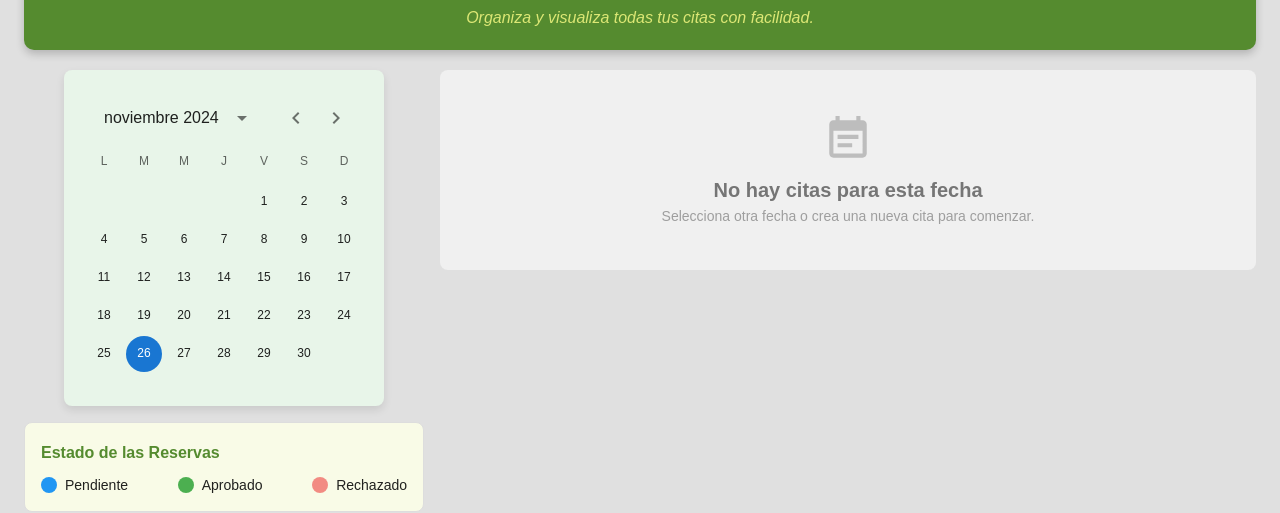
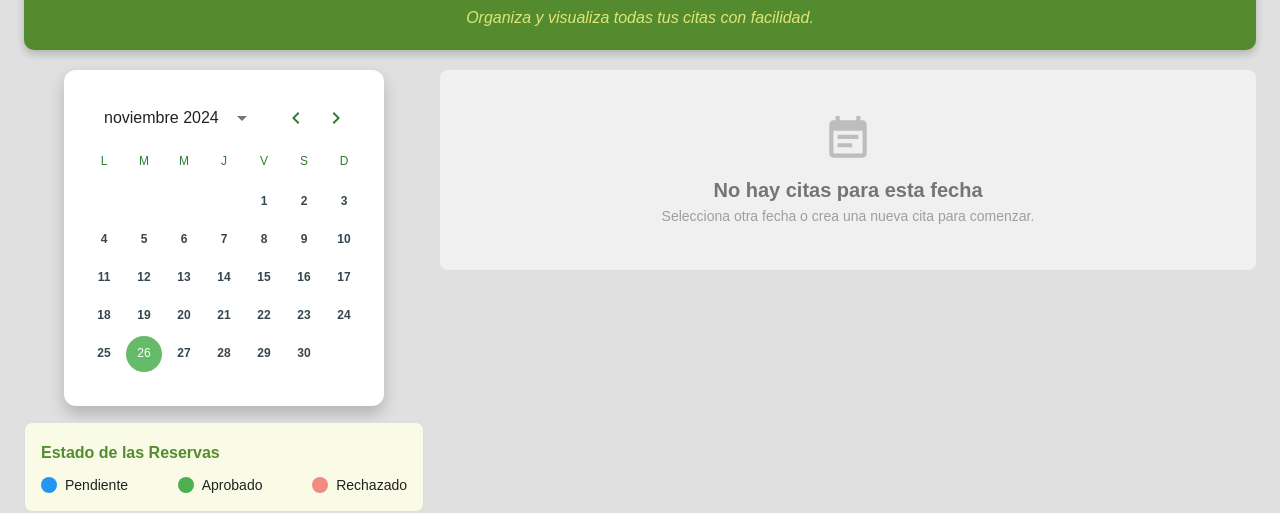
Before and after one commit to ChelochoX/autoagenda-fronted, a React (Vite) app: page /reserva in a window 1280 px wide. Shown: the part 197-710 px from the top of the page. Built offline with nearby package versions, Linux system fonts and the light colour scheme; no server answers.

Commit message:
ajuste en el estilo del calendario

```diff
--- a/src/Modulos/Reservas/Componentes/Calendario.jsx
+++ b/src/Modulos/Reservas/Componentes/Calendario.jsx
@@ -23,13 +23,40 @@ const Calendario = ({ value, manejarCambioDeFecha }) => {
       adapterLocale="es" // Configurar el idioma en español
     >
       <DateCalendar
-        value={fechaSeleccionada} // Muestra la fecha seleccionada
+        value={fechaSeleccionada}
         onChange={manejarCambioDeFechaInterno}
         sx={{
-          backgroundColor: "#e8f5e9",
-          borderRadius: "8px",
-          padding: 2,
-          boxShadow: "0px 4px 8px rgba(0, 0, 0, 0.1)",
+          backgroundColor: "#ffffff",
+          borderRadius: "12px",
+          padding: "16px",
+          boxShadow: "0px 8px 16px rgba(0, 0, 0, 0.2)",
+          "& .MuiPickersDay-root": {
+            color: "#37474f", // Color del texto de los días
+            fontWeight: "bold",
+            borderRadius: "50%",
+            transition: "all 0.3s ease",
+          },
+          "& .MuiPickersDay-root:hover": {
+            backgroundColor: "#a5d6a7", // Fondo al pasar el cursor
+            color: "#ffffff", // Texto al pasar el cursor
+          },
+          "& .MuiPickersDay-root.Mui-selected": {
+            backgroundColor: "#66bb6a", // Fondo del día seleccionado
+            color: "#ffffff", // Texto del día seleccionado
+          },
+          "& .MuiPickersDay-root.Mui-selected:hover": {
+            backgroundColor: "#43a047", // Fondo del día seleccionado al pasar el cursor
+          },
+          "& .MuiTypography-root": {
+            color: "#2e7d32", // Color del mes y año
+          },
+          "& .MuiPickersArrowSwitcher-button": {
+            color: "#2e7d32", // Color de las flechas
+            transition: "color 0.3s ease",
+          },
+          "& .MuiPickersArrowSwitcher-button:hover": {
+            color: "#1b5e20", // Color de las flechas al pasar el cursor
+          },
         }}
       />
     </LocalizationProvider>
```
